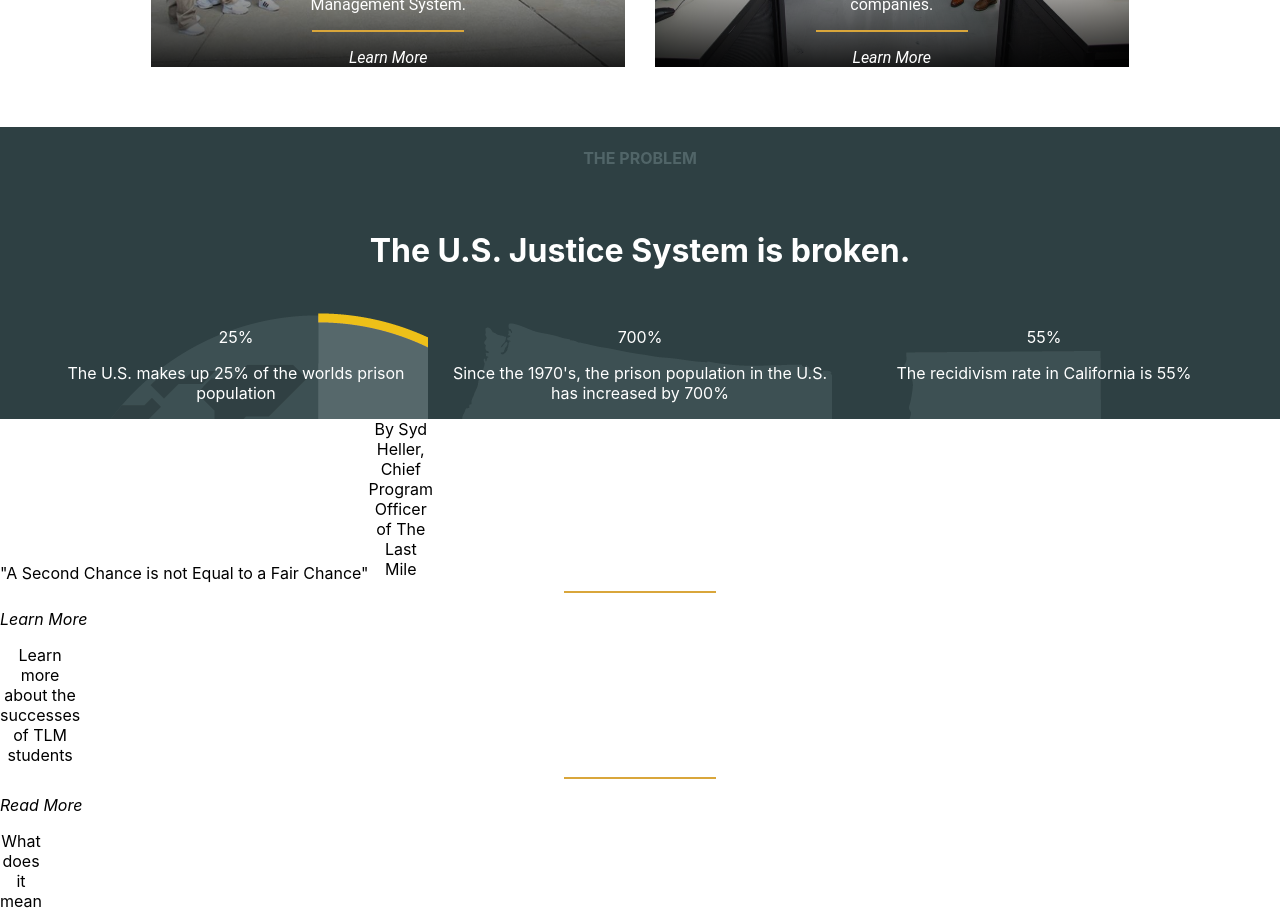
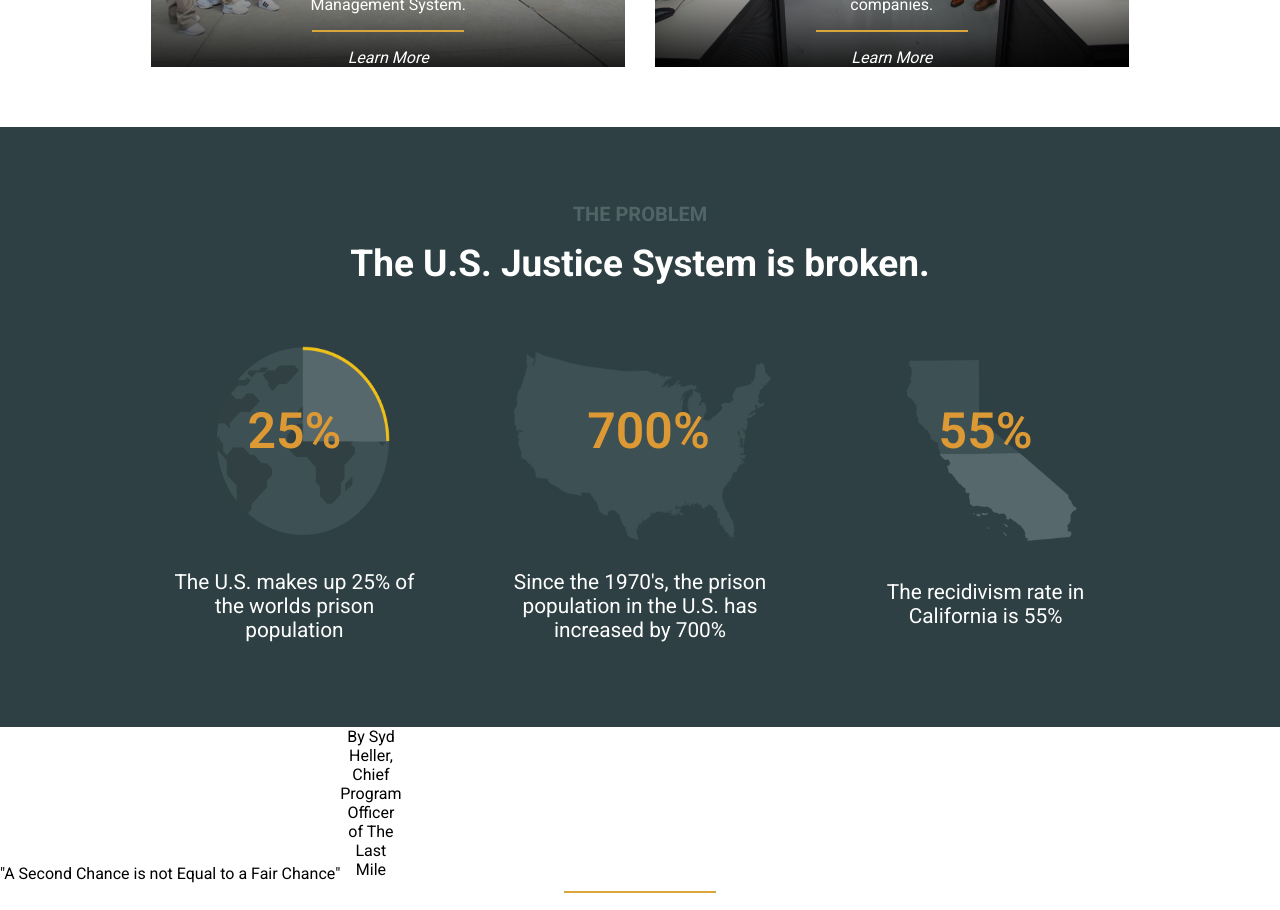
Before and after one commit to MyNameIsJohnson/npm-start-project1, a React (Create React App) app: page / in a window 1280 px wide. Shown: the part 1400-2310 px from the top of the page. Built offline with nearby package versions, Linux system fonts and the light colour scheme.

Commit message:
adds graphic section

```diff
--- a/public/index.html
+++ b/public/index.html
@@ -15,6 +15,12 @@
       user's mobile device or desktop. See https://developers.google.com/web/fundamentals/web-app-manifest/
     -->
     <link rel="manifest" href="%PUBLIC_URL%/manifest.json" />
+
+
+
+    <link rel="preconnect" href="https://fonts.googleapis.com">
+    <link rel="preconnect" href="https://fonts.gstatic.com" crossorigin>
+    <link href="https://fonts.googleapis.com/css2?family=Roboto:wght@100;200;300;400;500;600;700&display=swap" rel="stylesheet">
     <!--
       Notice the use of %PUBLIC_URL% in the tags above.
       It will be replaced with the URL of the `public` folder during the build.
--- a/src/App.css
+++ b/src/App.css
@@ -1,5 +1,6 @@
 .App {
   display: grid;
+  font-family: 'Roboto', sans-serif;
 }
 /* =======SOCIAL MEDIA======== */
 .socialMedia {
--- a/src/components/GraphicSection.js
+++ b/src/components/GraphicSection.js
@@ -10,9 +10,13 @@ export default function graphicSection() {
     <div className='graphSection'>
       <h4>THE PROBLEM</h4>
       <h1>The U.S. Justice System is broken.</h1>
+      <div className='graphs'>
+
+
       <GlobeGraphic />
       <USAGraphic />
       <CaliforniaGraphic />
+      </div>
 
     </div>
   )
--- a/src/components/graphs/CaliforniaGraphic.js
+++ b/src/components/graphs/CaliforniaGraphic.js
@@ -2,7 +2,7 @@ import React from 'react'
 
 export default function californiaGraphic() {
   return (
-    <div className='californiaGraphic' style={{backgroundImage: "url('./images/california_graphic.png"}}>
+    <div className='californiaGraphic graph' style={{backgroundImage: "url('./images/california_graphic.png"}}>
       <p className='percent'>
         55%
       </p>
--- a/src/components/graphs/GlobeGraphic.js
+++ b/src/components/graphs/GlobeGraphic.js
@@ -1,8 +1,8 @@
 import React from 'react'
 
-export default function globeGraphic() {
+export default function GlobeGraphic() {
   return (
-     <div className='globeGraphic ' style={{backgroundImage: "url('./images/globe_graphic.png"}} >
+     <div className='globeGraphic graph' style={{backgroundImage: "url('./images/globe_graphic.png"}} >
       <p className='percent'  >
         25%
       </p>
--- a/src/components/graphs/USAGraphic.js
+++ b/src/components/graphs/USAGraphic.js
@@ -2,7 +2,7 @@ import React from 'react'
 
 export default function usaGraphic() {
   return (
-    <div className='usaGraphic' style={{backgroundImage: "url('./images/usa_graphic.png"}}>
+    <div className='usaGraphic graph' style={{backgroundImage: "url('./images/usa_graphic.png"}}>
       <p className='percent'>
         700%
       </p>
--- a/src/components/graphs/styles.css
+++ b/src/components/graphs/styles.css
@@ -1,35 +1,79 @@
 .graphSection {
   background-color: #2e4043;
-  color:white;
+  color: white;
   text-align: center;
   display: grid;
-  grid-template-columns: auto 30% 30% 30% auto;
-  grid-column-gap: 20px;
-  grid-row-gap: 20px;
+  grid-template-columns: auto 90% auto;
+  grid-template-rows: 95px 60px 440px;
+  /* grid-column-gap: 20px; */
+  /* grid-row-gap: 20px; */
   grid-template-areas:
-  ". h4 h4 h4 ."
-  ". h1 h1 h1 ."
-  ". globeGraphic usaGraphic californiaGraphic .";
-  text-align: center;
-
+      ". h4 ."
+      ". h1 ."
+      ". graphs .";
+  height: 600px;
 }
 
 .graphSection h4 {
+  margin-top: 75px;
+  font-size: 20px;
   color: rgb(81, 101, 104);
   grid-area: h4;
 }
 .graphSection h1 {
+  margin: 20px 0 0 0;
   grid-area: h1;
+  color: white;
+  font-size: 37px;
+  font-weight: 700;
+  font-style: normal;
 }
-
+.graphs {
+  display: grid;
+  grid-area: graphs;
+  grid-template-columns: 5% 30% 30% 30% 5%;
+  grid-template-areas: ". globeGraphic usaGraphic californiaGraphic .";
+}
+.graph {
+  background-size: 50% 50%;
+  background-position: top 70px left 50%;
+  background-repeat: no-repeat;
+}
+.percent{
+  font-weight: 600;
+  margin: 120px;
+  font-size: 50px;
+  color: #dd9933;
+}
+.excerpt {
+  max-width: 261px;
+  margin: -10px auto;
+  height: 145px;
+  font-size: 20.8px;
+  font-weight: 400;
+  color: #ffffff;
+  font-family: Roboto;
+}
 .globeGraphic {
   grid-area: globeGraphic;
+  background-size: 52% 44%;
+  background-position: 90px 64px;
 }
 
 .usaGraphic {
   grid-area: usaGraphic;
+  background-size: 77% 45%;
+  background-position: top 65px left 45px;
+  background-repeat: no-repeat;
 }
 
 .californiaGraphic {
   grid-area: californiaGraphic;
+  background-size: 60% 45%;
+  background-position: top 65px left 77px;
+  background-repeat: no-repeat;
 }
+
+.californiaGraphic .excerpt {
+  margin: 0 auto;
+}
```
